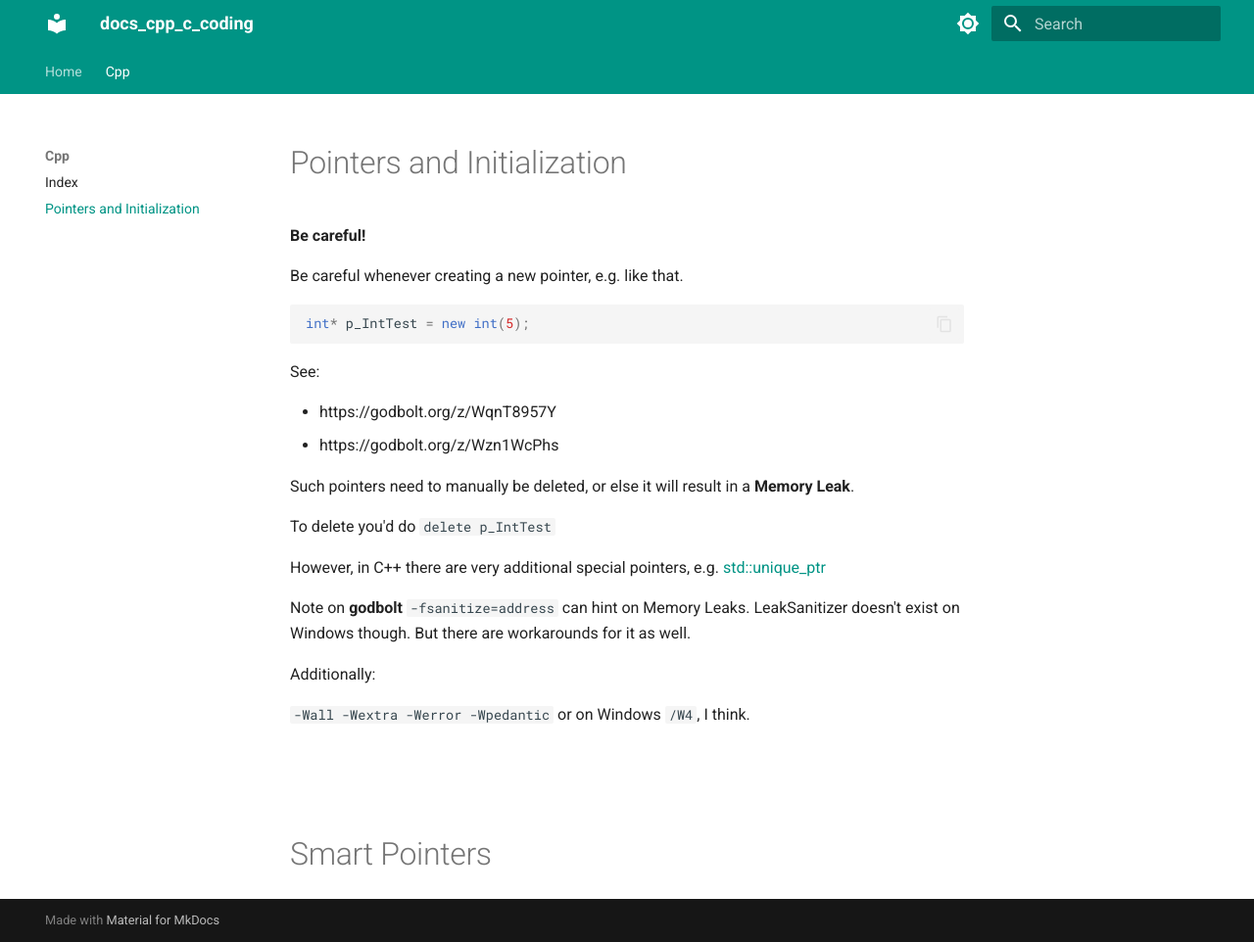
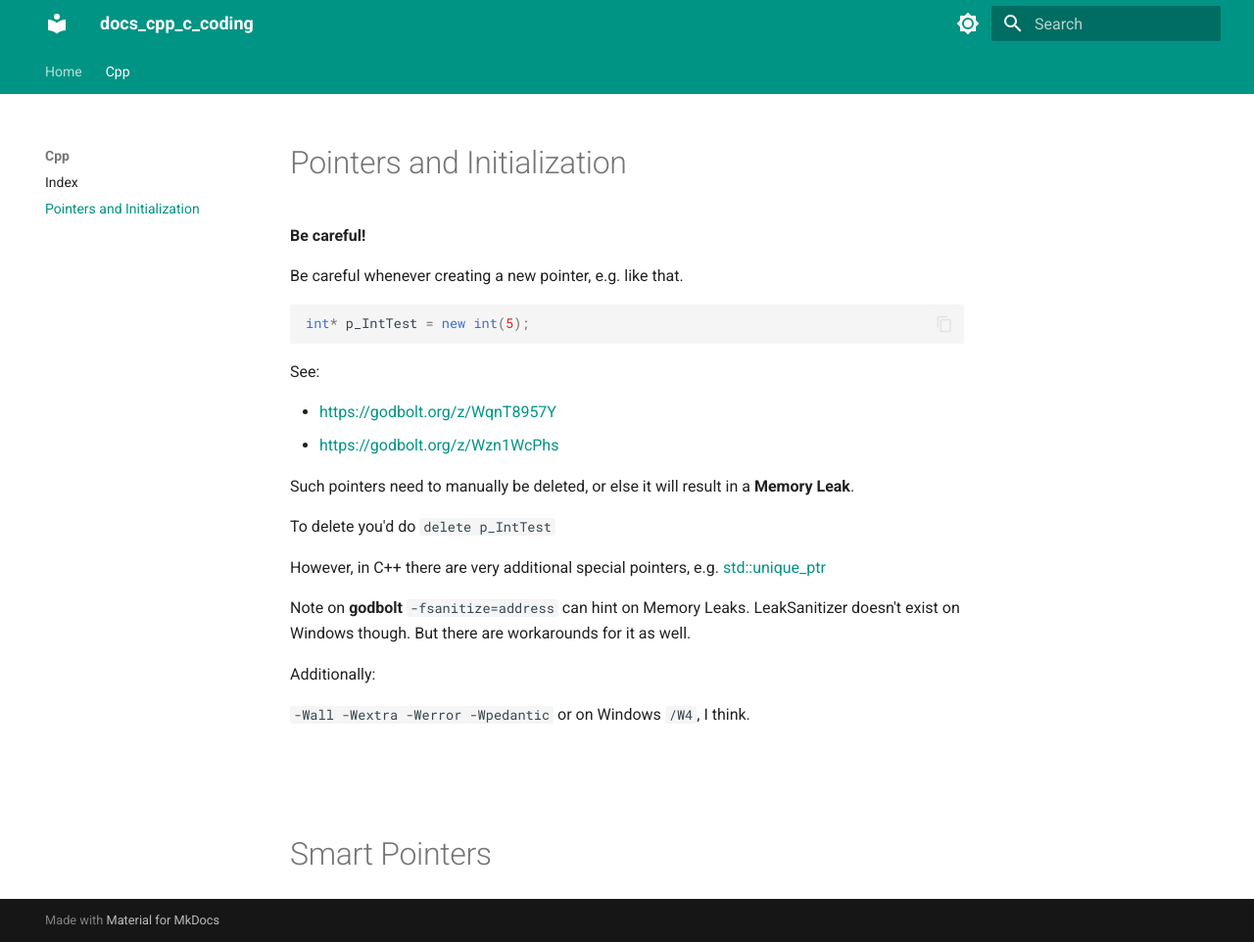
Before and after one commit to karl-police/docs_cpp_c_coding, an MkDocs documentation site: the page built from docs/cpp/Pointers_and_Initialization.md, in a window 1280 px wide and 962 px high. Shown: the whole window at 98% size. Built offline with MkDocs 1.6.1 and Material for MkDocs 9.7.7, drawn with Linux system fonts in a browser that asks for light colours.

Commit message:
Update mkdocs.yml

```diff
--- a/mkdocs.yml
+++ b/mkdocs.yml
@@ -74,7 +74,7 @@ markdown_extensions:
   - admonition
   - footnotes
   - abbr
-  - autolink
+  - pymdownx.magiclink
 
   - attr_list
   - md_in_html
```
